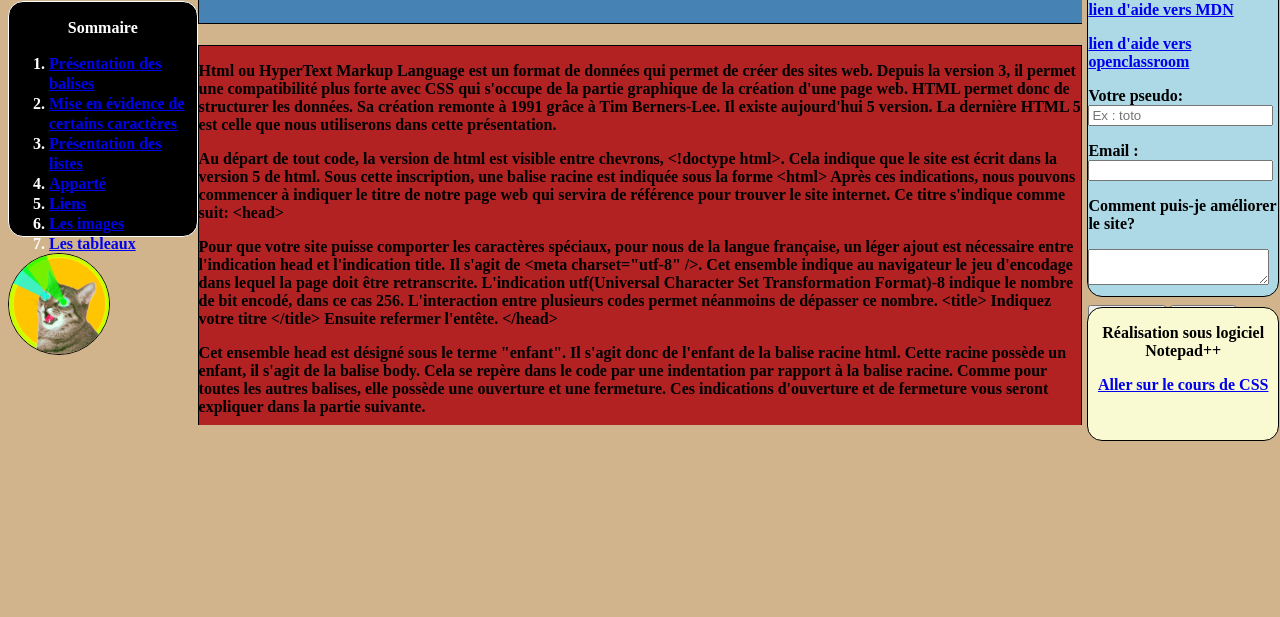
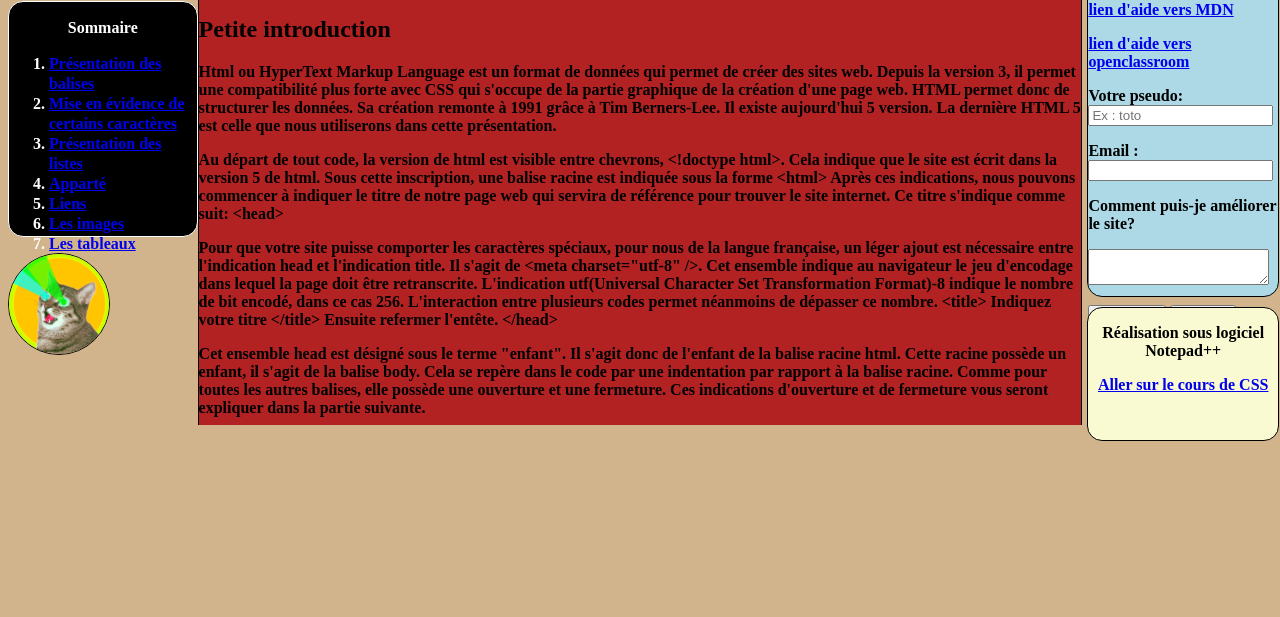
Before and after one commit to romainG44/romainG44.github.io, a plain HTML site: page index.html in a window 1280 px wide. Shown: the part 183-800 px from the top of the page. Drawn offline with Linux system fonts and the light colour scheme.

Commit message:
index_CSS

```diff
--- a/CSS_flex.css
+++ b/CSS_flex.css
@@ -104,6 +104,7 @@
   text-align:center;
   background-color: SteelBlue;
 }
+
 .HTML{
   display:block;
   color: black;
@@ -112,6 +113,7 @@
   height: auto;
   border: 1px solid;
   background-color: firebrick;
+  top:-50px;
 }
 .Sauvegarde{
   display:block;
--- a/index.html
+++ b/index.html
@@ -36,6 +36,7 @@
       <header>
         <h1 id="presentation" class="presentation"> Présentation de HTML</h1></header>
       <section class="HTML">
+        <h1> Petite introduction</h1>
         <article><p>Html ou HyperText Markup Language est un format de données qui permet de créer des sites web. Depuis la version 3, il permet une
         compatibilité plus forte avec CSS qui s'occupe de la partie graphique de la création d'une page web. HTML permet donc de structurer les données. Sa création
         remonte à 1991 grâce à Tim Berners-Lee. Il existe aujourd'hui 5 version. La dernière HTML 5 est celle que nous utiliserons dans cette présentation.</p>
```
Also changed, not shown: index_CSS.html (+4 -4 lines).
